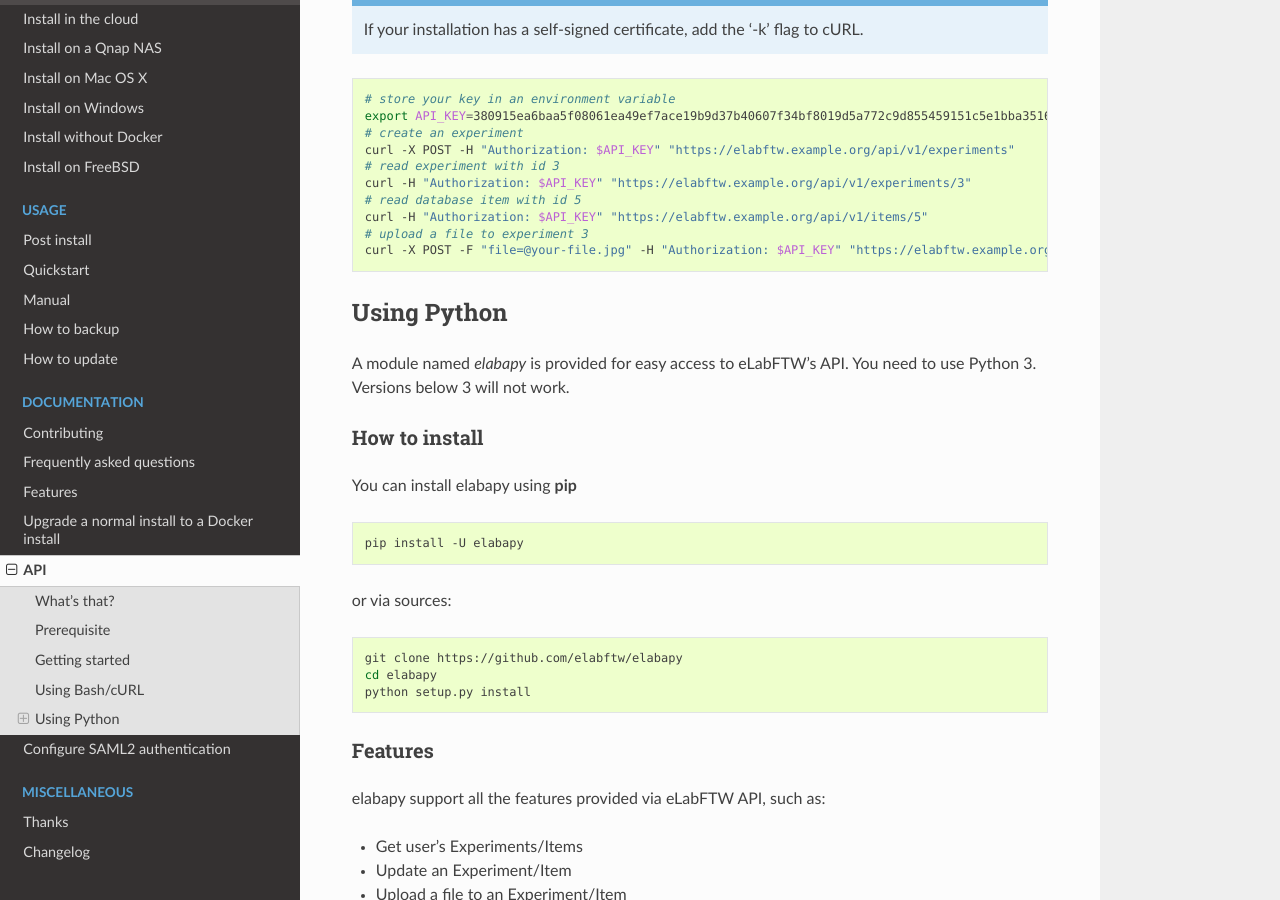
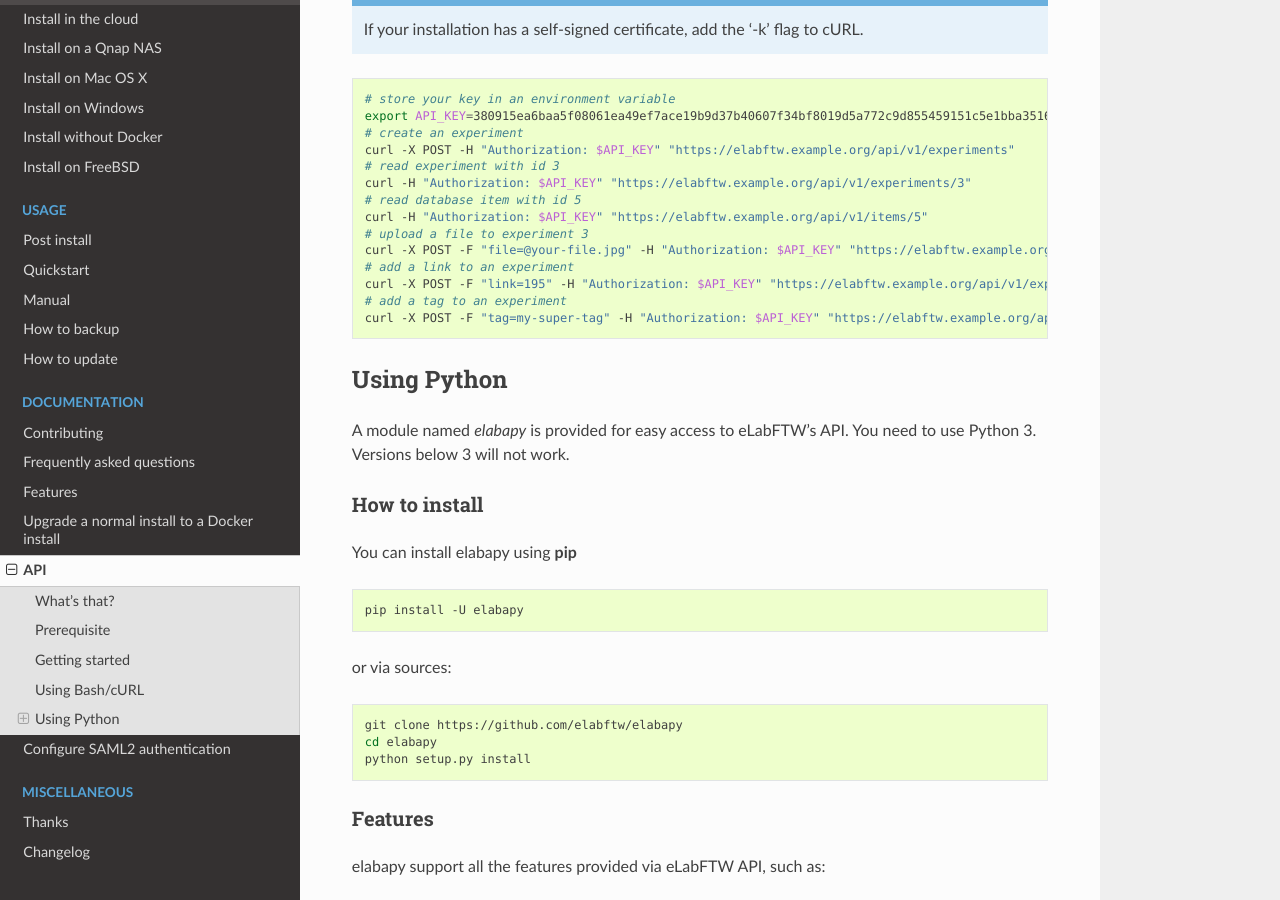
Before and after one commit to elabftw/elabdoc, a Sphinx documentation site: the page built from doc/api.rst, in a window 1280 px wide and 900 px high, scrolled down 747 px. Built offline with Sphinx 7.4.7 and the Read the Docs theme 2.0.0, drawn with Linux system fonts in a browser that asks for light colours; pages that are not in the unit, such as notebooks, are missing from menus.

Commit message:
add link and tag curl api examples

```diff
--- a/doc/api.rst
+++ b/doc/api.rst
@@ -43,6 +43,10 @@
     curl -H "Authorization: $API_KEY" "https://elabftw.example.org/api/v1/items/5"
     # upload a file to experiment 3
     curl -X POST -F "file=@your-file.jpg" -H "Authorization: $API_KEY" "https://elabftw.example.org/api/v1/experiments/3"
+    # add a link to an experiment
+    curl -X POST -F "link=195" -H "Authorization: $API_KEY" "https://elabftw.example.org/api/v1/experiments/3"
+    # add a tag to an experiment
+    curl -X POST -F "tag=my-super-tag" -H "Authorization: $API_KEY" "https://elabftw.example.org/api/v1/experiments/3"
 
 
 Using Python
```
